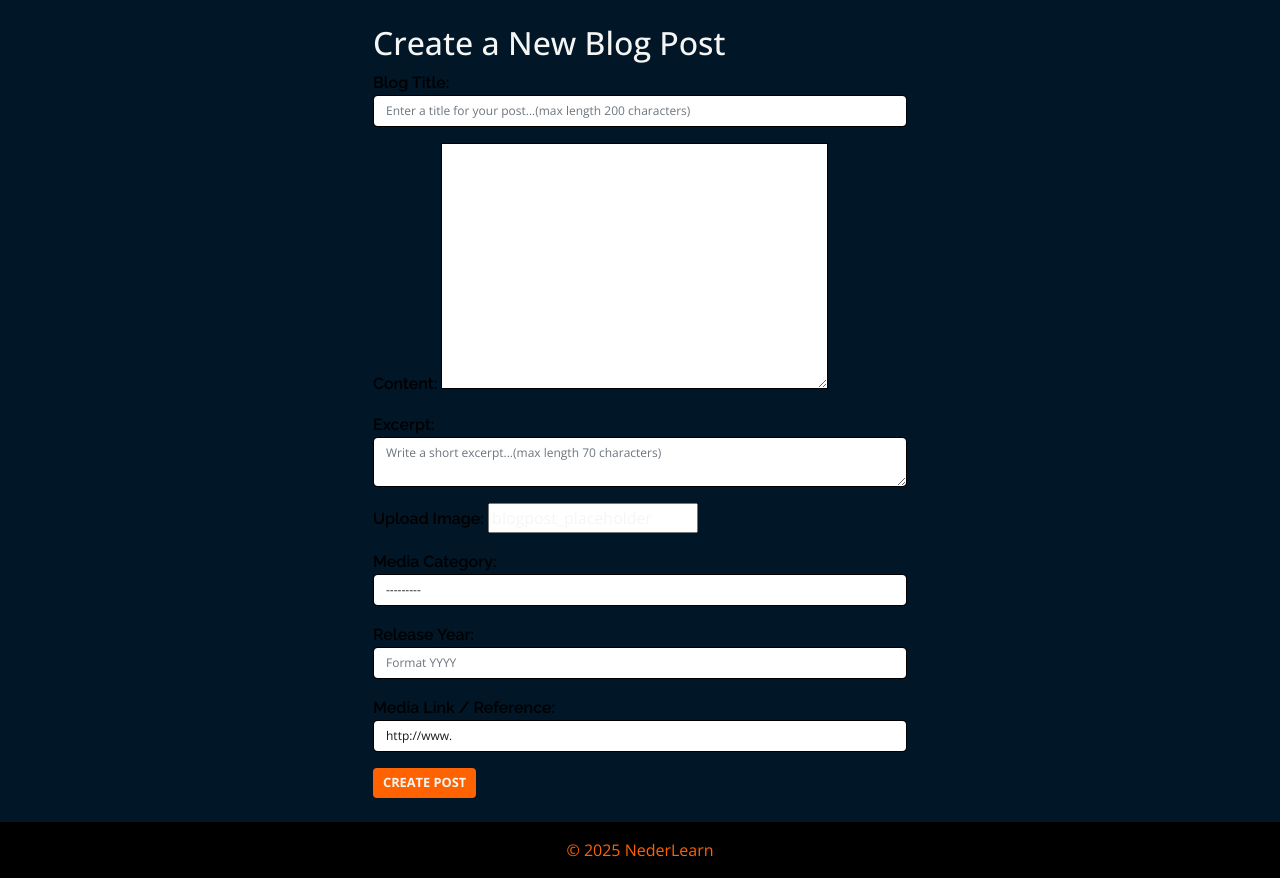
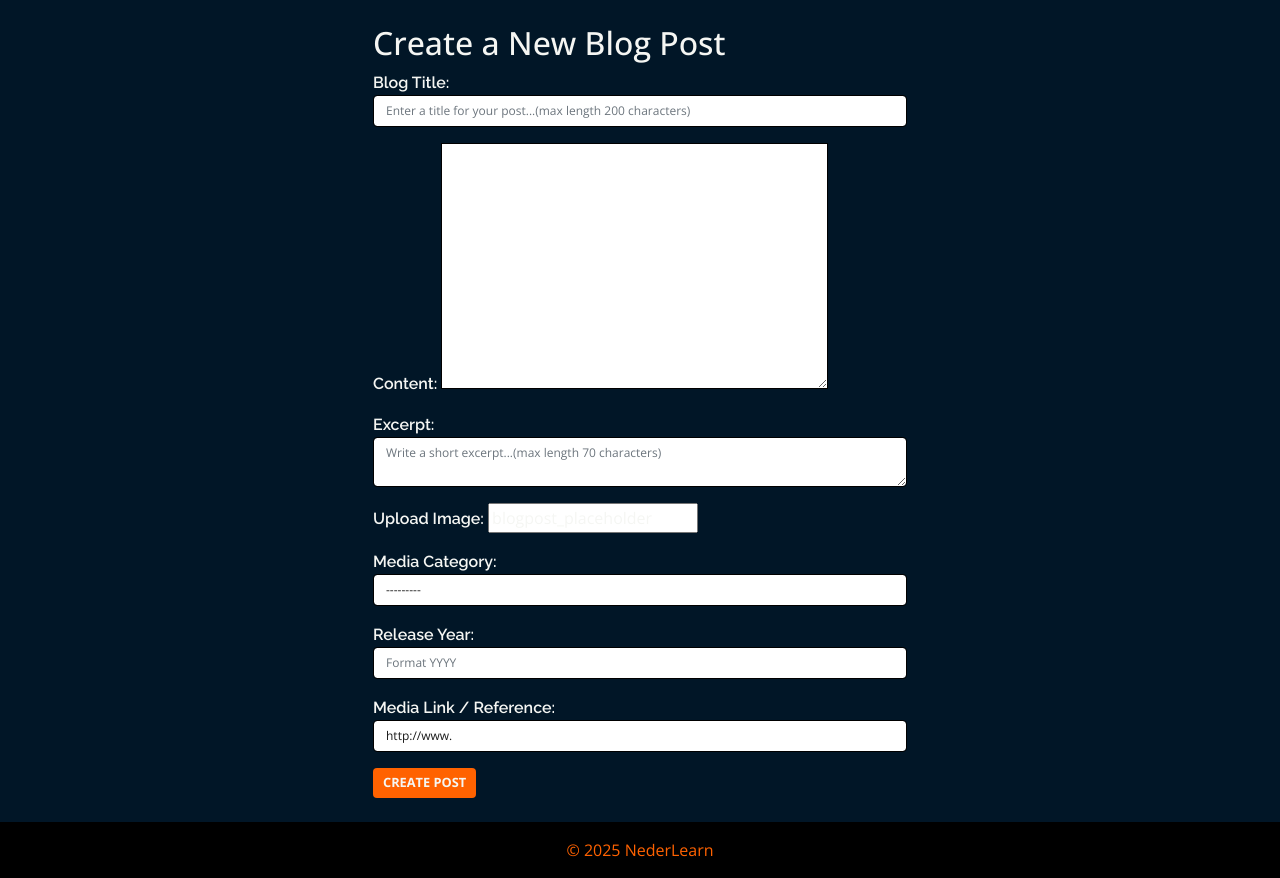
Before and after one commit to Blignaut24/NederLearn_V5, a Django app: page /blogpost/create/ in a window 1280 px wide. Shown: the part 72-950 px from the top of the page. Run offline with Django 5.2, Linux system fonts and the light colour scheme; the visitor is signed in with stand-in values (Sample User, id 1); data that the repository does not hold is empty; some web fonts are replaced.

Commit message:
style: change create blog post form label colors to white

```diff
--- a/static/css/style.css
+++ b/static/css/style.css
@@ -39,6 +39,15 @@
    EDGE CASES
    Special Circumstances
    ================================= */
+
+/*Color Labels: Create Blog Post*/
+#blogPostForm label {
+    color: var(--light-text);
+    font-family:'Raleway',sans-serif;
+    font-weight: 600;
+}
+
+
 
 .alert-container {
     position: absolute;
@@ -838,6 +847,7 @@ textarea {
     }
 }
 
+/*Color Lables: General*/
 label{
     color:#000000;
     font-family:'Raleway',sans-serif;
--- a/templates/blogpost_create.html
+++ b/templates/blogpost_create.html
@@ -1,11 +1,7 @@
 {% extends 'base.html' %}
 {% block content %}
 
-{# ===================================== #}
-{# Create Blog Post Form Template         #}
-{# Purpose: Provides form interface for   #}
-{# users to create new blog posts         #}
-{# ===================================== #}
+
 
 {# Main container with responsive grid #}
 <div class="container">
@@ -18,7 +14,7 @@
 
             {# Post creation form #}
             {# Note: enctype required for file uploads #}
-            <form method="post" enctype="multipart/form-data">
+            <form method="post" enctype="multipart/form-data" id="blogPostForm">
                 {% csrf_token %}
                 {{ form.as_p }}
                 <button type="submit" class="btn btn-primary">Create
```
